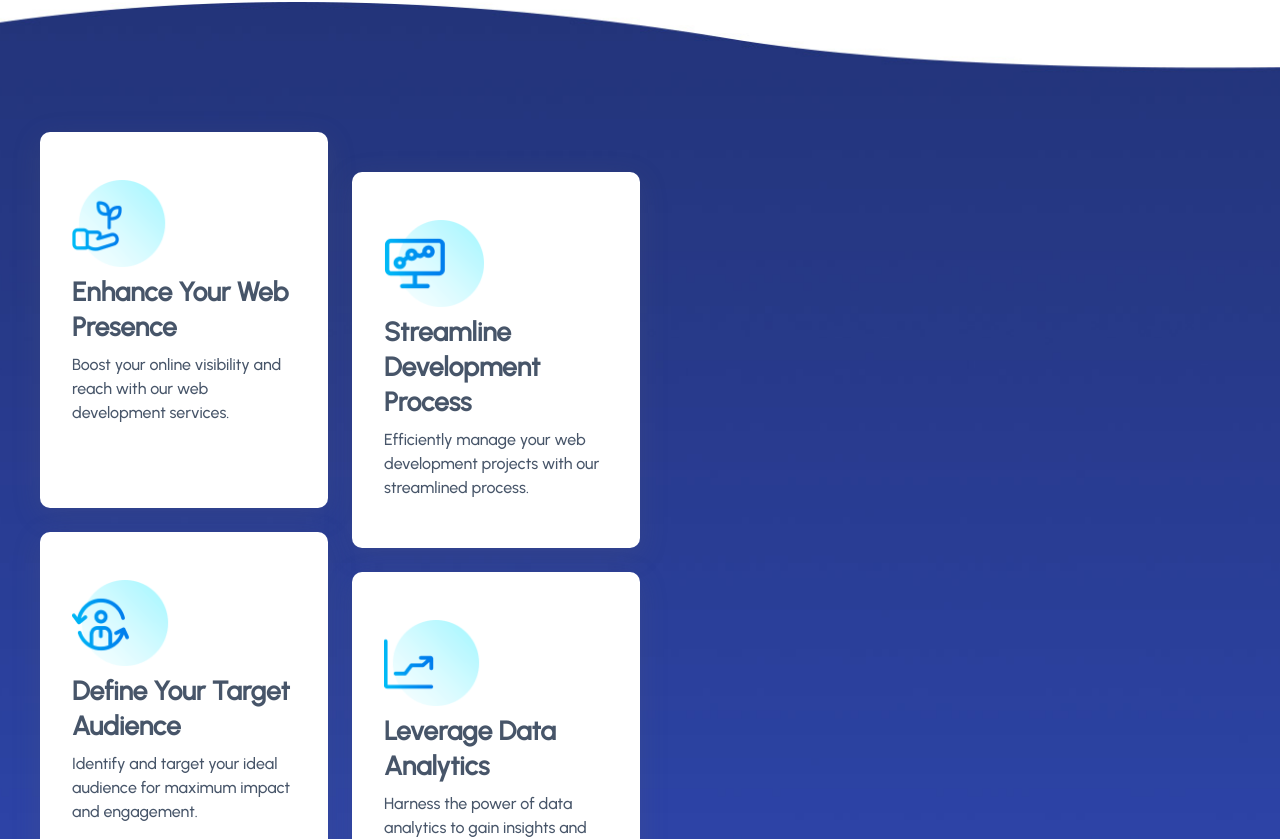
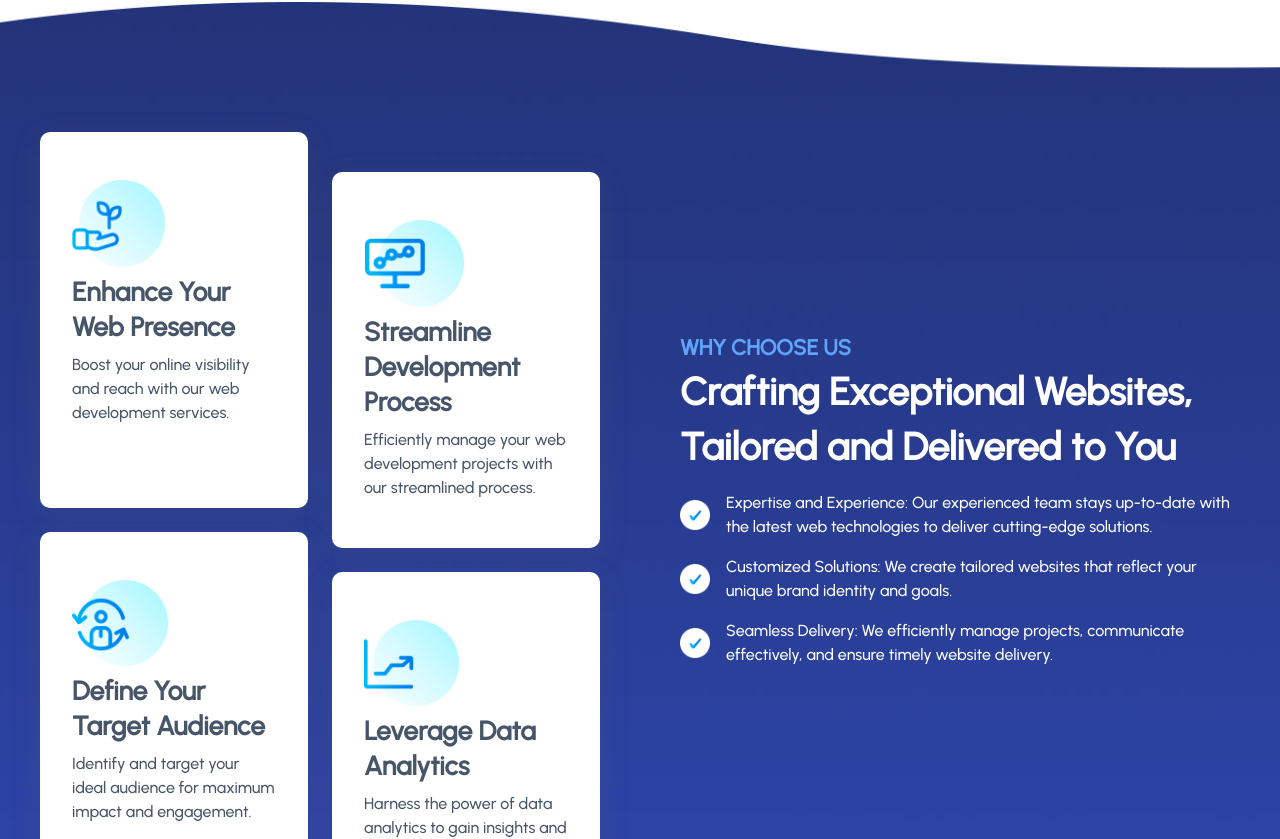
Before and after one commit to tusharshaha/web-market, a Next.js app in the folder frontend/: page / in a window 1280 px wide. Shown: the part 1660-2499 px from the top of the page. Built offline with nearby package versions, Linux system fonts and the light colour scheme.

Commit message:
added list on wcu

```diff
--- a/frontend/components/Home/WhyChooseUs.tsx
+++ b/frontend/components/Home/WhyChooseUs.tsx
@@ -18,7 +18,7 @@ const WhyChooseUs: React.FC = () => {
   return (
     <div className='wcu-bg mt-36 flex items-center'>
       <div className="cus-container">
-        <div className="grid grid-cols-2">
+        <div className="grid grid-cols-2 gap-20">
           <div className='grid grid-cols-2 gap-6'>
             {
               points.map((ele, i) => <div key={i} className={`${ele.class} px-8 p-12 cus-card bg-white text-slate-600`}>
@@ -28,8 +28,23 @@ const WhyChooseUs: React.FC = () => {
               </div>)
             }
           </div>
-          <div>
-
+          <div className='flex items-center'>
+            <div>
+              <h4 className='text-blue-400 font-semibold mb-2'>WHY CHOOSE US</h4>
+              <h2 className='text-white font-semibold mb-4'>Crafting Exceptional Websites, Tailored and Delivered to You</h2>
+              <div className="flex items-center">
+                <Image src="/images/check-icon.png" height={30} width={30} alt="icon" />
+                <span className='text-white ml-4'>Expertise and Experience: Our experienced team stays up-to-date with the latest web technologies to deliver cutting-edge solutions.</span>
+              </div>
+              <div className="flex items-center my-4">
+                <Image src="/images/check-icon.png" height={30} width={30} alt="icon" />
+                <span className='text-white ml-4'>Customized Solutions: We create tailored websites that reflect your unique brand identity and goals.</span>
+              </div>
+              <div className="flex items-center">
+                <Image src="/images/check-icon.png" height={30} width={30} alt="icon" />
+                <span className='text-white ml-4'>Seamless Delivery: We efficiently manage projects, communicate effectively, and ensure timely website delivery.</span>
+              </div>
+            </div>
           </div>
         </div>
       </div>
--- a/frontend/styles/globals.css
+++ b/frontend/styles/globals.css
@@ -23,7 +23,7 @@
   }
 
   h4 {
-    @apply text-3xl leading-[70px];
+    @apply text-[1.35rem] leading-[20px];
   }
 
   h5 {
```
Also changed, not shown: frontend/public/images/check-icon.png (added).
